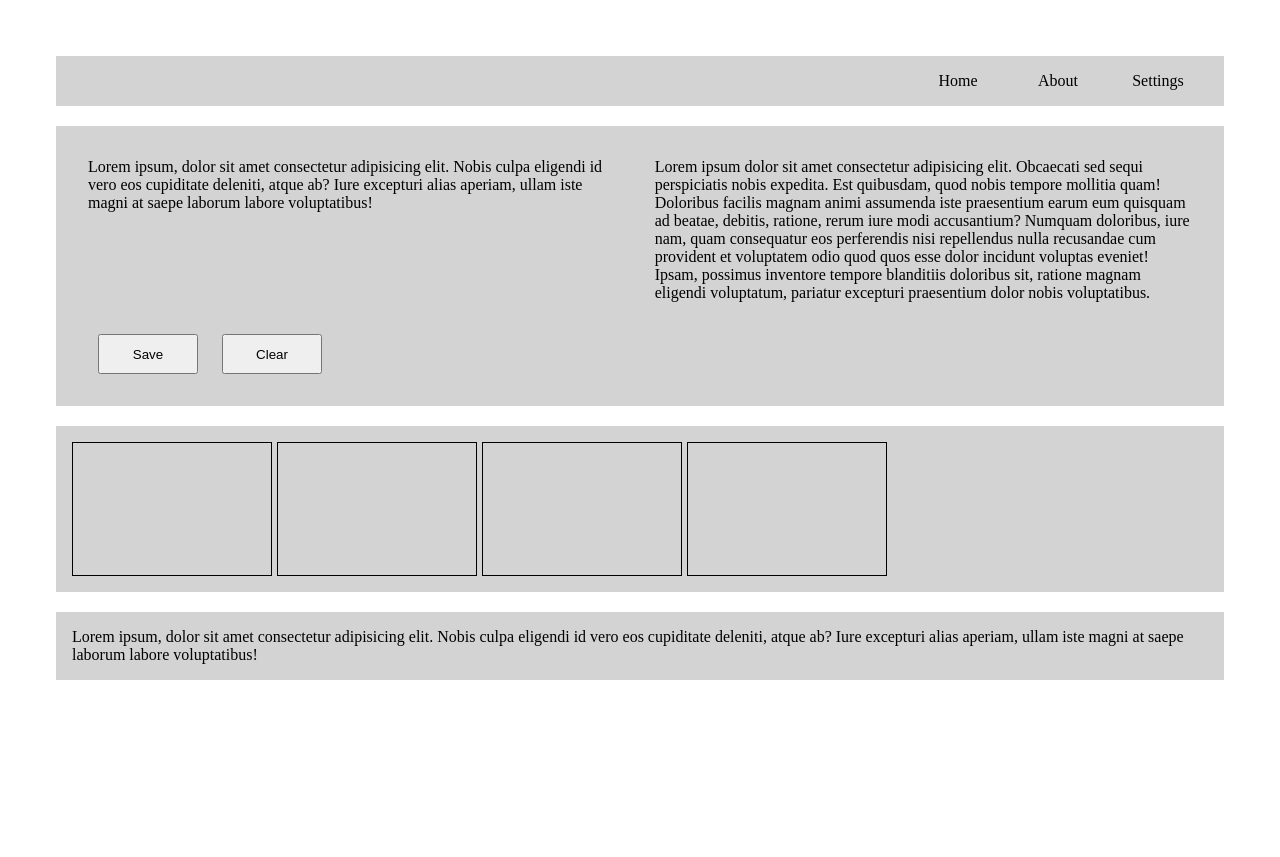
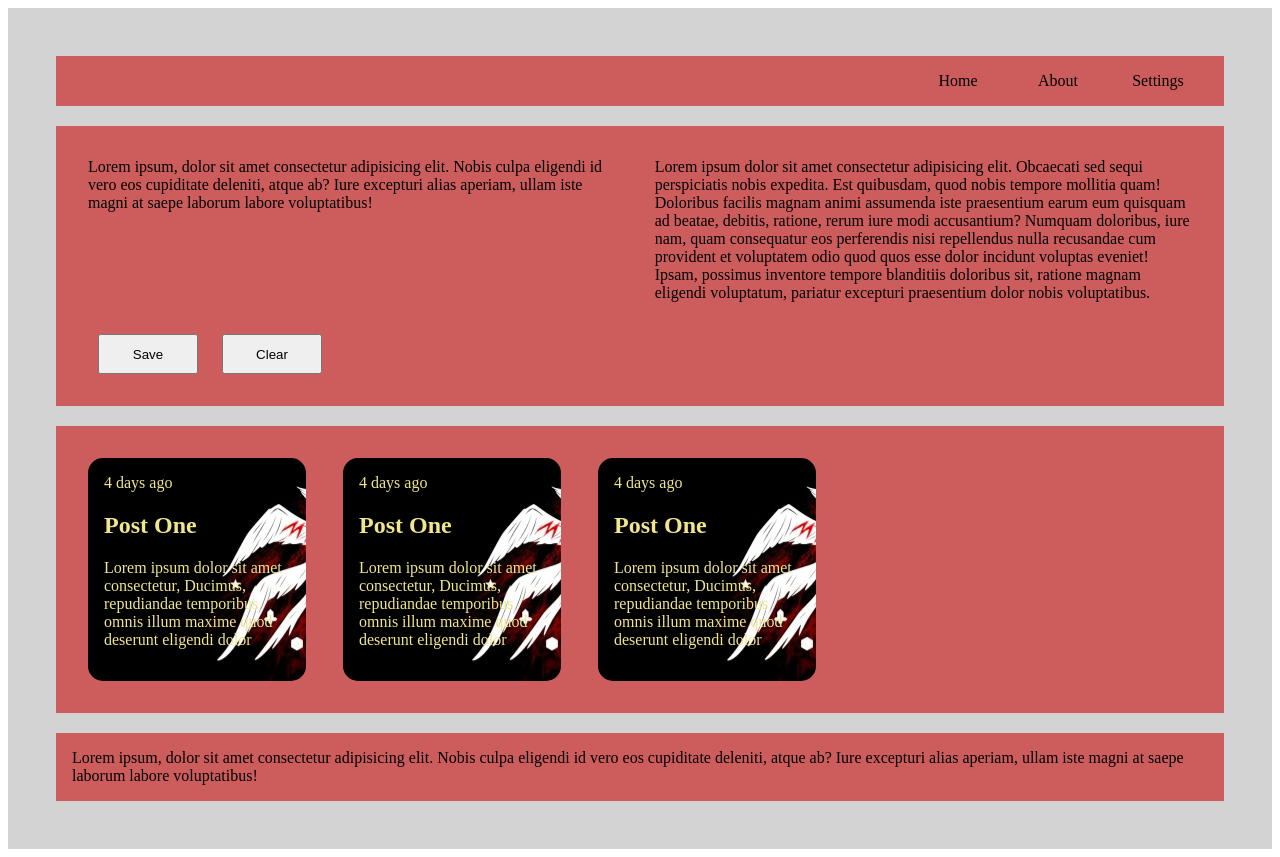
Before and after one commit to MagarAbinash/My-Diary, a plain HTML site: page src/views/index.html in a window 1280 px wide. Before the commit the page ends 800 px from the top, so only its background shows below. Drawn offline with Linux system fonts and the light colour scheme.

Commit message:
card-layout

```diff
--- a/src/asstes/CSS/style.css
+++ b/src/asstes/CSS/style.css
@@ -2,10 +2,11 @@
     display: grid;
     grid-gap: 20px;
     padding: 3rem;
+    background: lightgray;
 }
 
 .wrapper div{
-    background: lightgray;
+    background-color: indianred;
     padding: 1em;
 }
 
@@ -61,16 +62,26 @@ button:hover{
 
 .display-diary{
     display: grid;
-    grid-template-columns: repeat(auto-fit, 200px);
+    grid-template-columns: repeat(auto-fit, 250px);
+    grid-template-rows: 1fr;
     grid-gap: 5px;
+    background: none;
 }
 
 .card{
-    height: 100px;
-    border: 1px solid black;
+    border-radius: 15px;
 }
 
+.card-text{
+    border-radius: 15px;
+    background: url('../image/test.jpg');
+    color: khaki;
+}
 
+.card-text:hover {
+  transform: scale(1.15);
+  box-shadow: 5px 5px 15px rgba(0,0,0,0.6);
+}
 
 @media(max-width: 500px){
     .nav ul{
--- a/src/views/index.html
+++ b/src/views/index.html
@@ -42,10 +42,42 @@
             </div>
         </div>
         <div class="display-diary">
-            <div class="card"></div>
-            <div class="card"></div>
-            <div class="card"></div>
-            <div class="card"></div>
+            <div class="card">
+                <div class="card-text">
+                    <span class="date">4 days ago</span>
+                    <h2>Post One</h2>
+                    <p>
+                        Lorem ipsum dolor sit amet consectetur,
+                        Ducimus, repudiandae temporibus omnis
+                        illum maxime quod deserunt eligendi
+                        dolor
+                    </p>
+                </div>
+            </div>
+            <div class="card">
+                <div class="card-text">
+                    <span class="date">4 days ago</span>
+                    <h2>Post One</h2>
+                    <p>
+                        Lorem ipsum dolor sit amet consectetur,
+                        Ducimus, repudiandae temporibus omnis
+                        illum maxime quod deserunt eligendi
+                        dolor
+                    </p>
+                </div>
+            </div>
+            <div class="card">
+                <div class="card-text">
+                    <span class="date">4 days ago</span>
+                    <h2>Post One</h2>
+                    <p>
+                        Lorem ipsum dolor sit amet consectetur,
+                        Ducimus, repudiandae temporibus omnis
+                        illum maxime quod deserunt eligendi
+                        dolor
+                    </p>
+                </div>
+            </div>
         </div>
         <div class="footer">
             Lorem ipsum, dolor sit amet consectetur adipisicing elit. Nobis culpa eligendi id vero eos cupiditate
```
Also changed, not shown: src/asstes/image/test.jpg (added).
